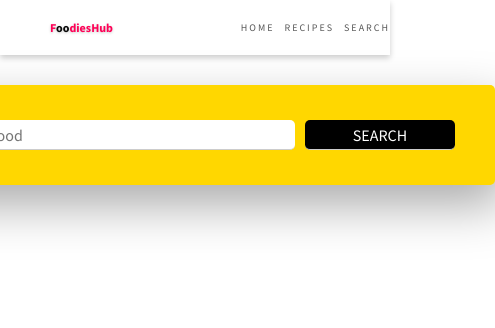
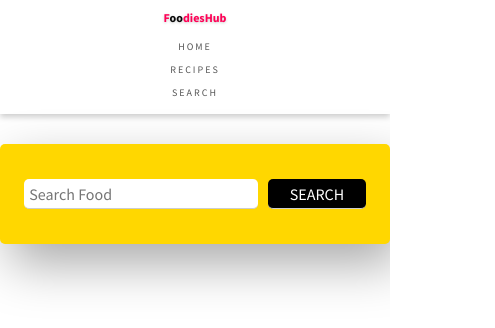
Before and after one commit to LordYemight/food-recipe, a React (Create React App) app: page / in a window 390 px wide. Shown: the top 328 px of the page, 495 px wide, since content can reach past the window. Built offline with nearby package versions, Linux system fonts and the light colour scheme.

Commit message:
another commit

```diff
--- a/src/App.css
+++ b/src/App.css
@@ -36,6 +36,7 @@ h1 {
 
 .search-form {
   width: 60rem;
+  max-width: 100%;
   height: 10rem;
   display: flex;
   justify-content: center;
--- a/src/components/Navbar.css
+++ b/src/components/Navbar.css
@@ -1,26 +1,25 @@
-:root{
+:root {
   --background-color: #fff;
   --background-light: #fff;
-    --shadow-color: rgba(0,0,0,0.2);
-    --primary-color: rgb(255, 0,86);
+  --shadow-color: rgba(0, 0, 0, 0.2);
+  --primary-color: rgb(255, 0, 86);
   --text-color: #0A0A0A;
   --text-light: #575757;
-    --font-size: 16px
-    --animation-speed: .1s;
+  --font-size: 16px;
+  --animation-speed: 0.1s;
 }
 
-*{
+* {
   margin: 0;
   padding: 0;
   box-sizing: border-box;
 }
 
-
-a{
+a {
   text-decoration: none;
 }
 
-.navbar{
+.navbar {
   height: 55px;
   box-shadow: 0 3px 6px var(--shadow-color);
   background-color: var(--background-color);
@@ -30,28 +29,29 @@ a{
   align-items: center;
   width: 100%;
 }
-    .logo{
+
+.logo {
   font-size: 1.2em;
   font-weight: bolder;
   color: var(--primary-color);
   text-shadow: 0 1px 3px var(--shadow-color);
   padding-left: 50px;
 }
-       span{
+
+span {
   color: var(--text-color);
 }
 
-
-
-
-.nav-links a{
+.nav-links a {
   margin-left: 1em;
   color: var(--text-light);
   letter-spacing: 2px;
   text-transform: uppercase;
   position: relative;
-        &::before{
-            content:"";
+}
+
+.nav-links a::before {
+  content: "";
   display: inline-block;
   height: 3px;
   width: 100%;
@@ -60,15 +60,39 @@ a{
   bottom: -5px;
   left: 0;
   transform: scaleX(0);
-            transition: transform calc(var(--animation-speed) * 0.3 s) ease-in-out;
+  transition: transform calc(var(--animation-speed) * 0.3s) ease-in-out;
 }
-        &:hover{
-            &::before{
-                transform: scaleX(1)
+
+.nav-links a:hover::before {
+  transform: scaleX(1);
+}
+
+.nav-links a.active {
+  color: var(--primary-color);
+  font-weight: bolder;
+}
+
+/* Responsive Adjustments */
+
+@media (max-width: 768px) {
+  .navbar {
+    height: auto;
+    flex-direction: column;
+    padding: 10px;
+  }
+
+  .logo {
+    padding-left: 0;
+    margin-bottom: 10px;
+  }
+
+  .nav-links {
+    display: flex;
+    flex-direction: column;
+    align-items: center;
+  }
+
+  .nav-links a {
+    margin: 5px 0;
   }
 }
-        &.active{
-            color:var(--primary-color);
-            font-weight: bolder;
-        }
-}
```
Lines whose indentation alone changed are shown as unchanged.
